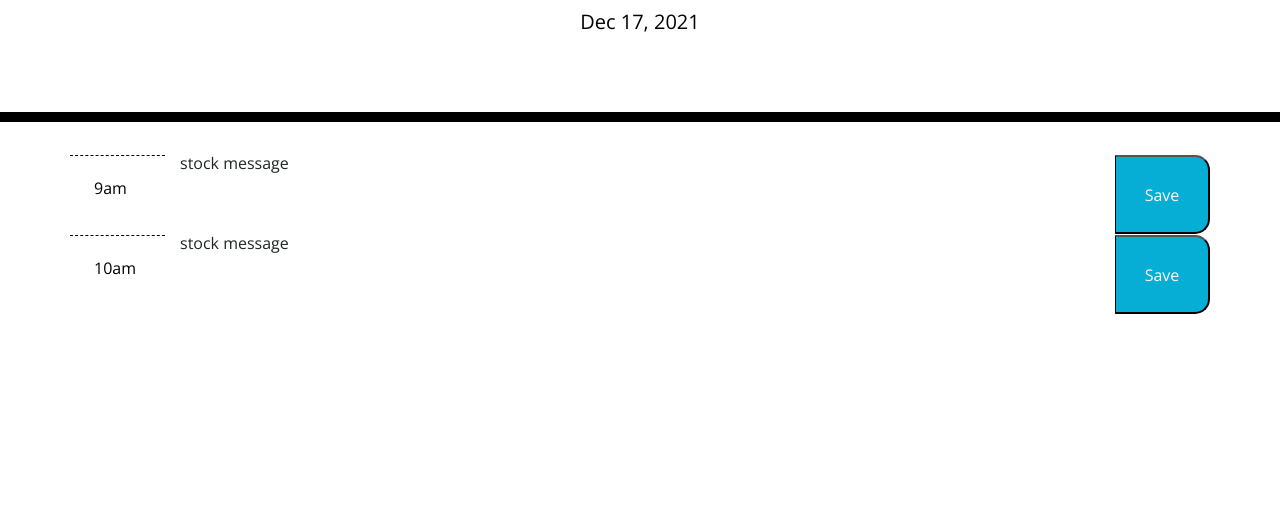
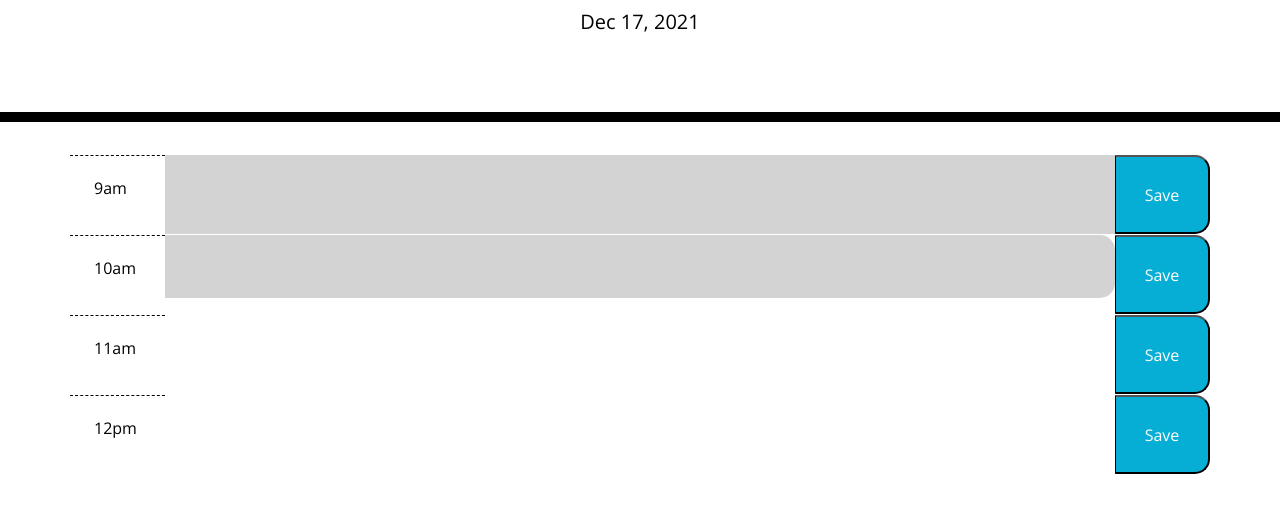
Before and after one commit to Zsvoboda87/Daily-Planner-Challenge-5, a plain HTML site: page Develop/index.html in a window 1280 px wide. Shown: the part 182-694 px from the top of the page. Drawn offline with nearby package versions, Linux system fonts and the light colour scheme.

Commit message:
working on timeCheck

```diff
--- a/Develop/index.html
+++ b/Develop/index.html
@@ -32,12 +32,22 @@
     <div class="container">
       <div id="time-block-9" class="time-block-9 row">
         <div class="hour col-1 p-4">9am</div>
-        <p id="niner" class="task col-10">stock message</p>
+        <p id="niner" class="task col-10"></p>
         <button class ="saveBtn col-1">Save</button>
       </div>
       <div id="time-block-10" class="time-block-10 row">
         <div class="hour col-1 p-4">10am</div>
-        <p class="task col-10">stock message</p>
+        <p id="tener" class="past task col-10"></p>
+        <button class ="saveBtn col-1">Save</button>
+      </div>
+      <div id="time-block-11" class="time-block-11 row">
+        <div class="hour col-1 p-4">11am</div>
+        <p id="elevener" class=" task col-10"></p>
+        <button class ="saveBtn col-1">Save</button>
+      </div>
+      <div id="time-block-12" class="time-block-12 row">
+        <div class="hour col-1 p-4">12pm</div>
+        <p id="twelver" class="task col-10"></p>
         <button class ="saveBtn col-1">Save</button>
       </div>
 
--- a/Develop/script.js
+++ b/Develop/script.js
@@ -67,16 +67,12 @@ $(".time-block-10").on("click", ".saveBtn", function() {
  console.log(hourObject.ten)
 });
 
-var timeCheck = function() {
 
 
-  if (moment().isAfter(9)) {
-    $(taskEl).addClass();
 
 
-  }
-  else if (Math.abs(moment().diff(time, "days")) <= 2) {
-    $(taskEl).addClass("list-group-item-warning");
-  }
+var timeCheck = function() {
+  $("#time-block-9").addClass("past")
 
 };
+timeCheck();
--- a/Develop/style.css
+++ b/Develop/style.css
@@ -45,6 +45,8 @@ textarea{
 .past {
   background-color: #d3d3d3;
   color: white;
+  border-top-right-radius: 15px;
+  border-bottom-right-radius: 15px;
 }
 
 .present {
@@ -69,3 +71,7 @@ textarea{
   font-size: 20px;
   transition: all .3s ease-in-out;
 }
+
+.task {
+  padding-top: 15px;
+}
```
